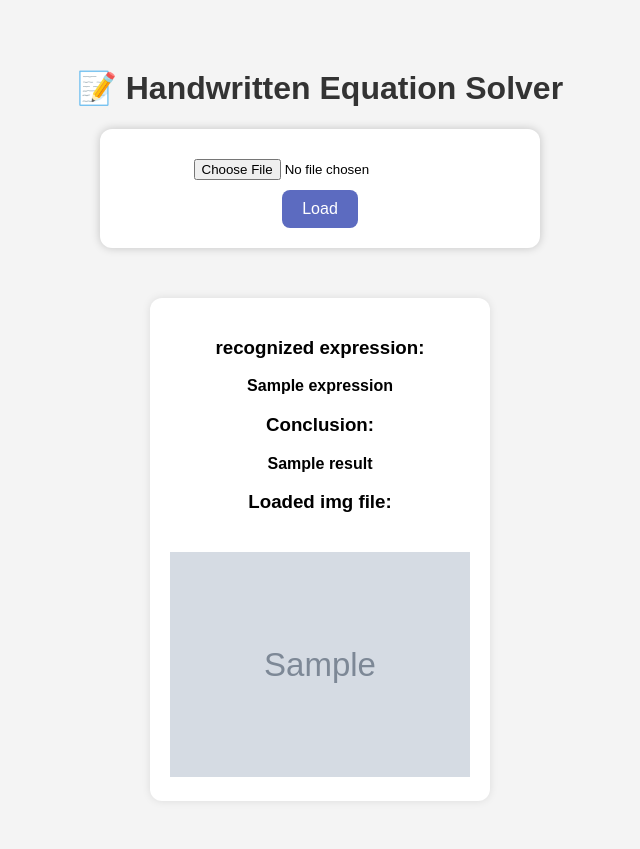
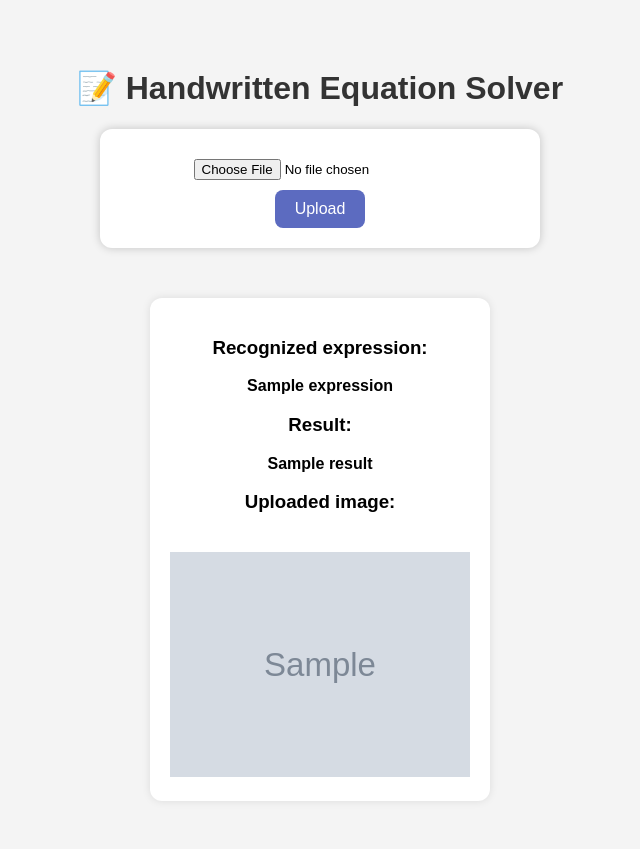
Before and after one commit to MiyavmatoMusashi/HES, a Flask app: template templates/index.html in a window 1280 px wide. Shown: the whole page, without its empty margins (320-960 px from the left). Run offline with Flask 3, Linux system fonts and the light colour scheme; the template is opened without the code that fills it: most values are stand-ins (such as "Sample title", 1, 10 or a date in 2020); grey boxes marked "Sample" are stand-in pictures.

Commit message:
first commit

```diff
--- a/app.py
+++ b/app.py
@@ -5,11 +5,11 @@ import cv2
 import numpy as np
 import tensorflow as tf
 
-# Eğitilmiş modeli yükle
+# Load trained model
 model = tf.keras.models.load_model("char_model.h5")
 
 
-# Sınıf ID -> Sembol eşlemesi
+# Class ID -> Symbol mapping
 def class_id_to_symbol(class_id):
     symbol_map = {
         0: '0', 1: '1', 2: '2', 3: '3', 4: '4',
@@ -19,7 +19,7 @@ def class_id_to_symbol(class_id):
     return symbol_map.get(class_id, '?')
 
 
-# 28x28'e orantılı padding'li yeniden boyutlandırma
+# Resize with proportional padding to 28x28
 def resize_with_padding(img, size=28):
     h, w = img.shape
     scale = size / max(h, w)
@@ -32,7 +32,7 @@ def resize_with_padding(img, size=28):
     return padded
 
 
-# Görüntüden karakterleri ayıkla
+# Extract characters from image
 def extract_characters(image_path):
     img = cv2.imread(image_path, cv2.IMREAD_GRAYSCALE)
     img = 255 - img
@@ -51,7 +51,7 @@ def extract_characters(image_path):
     return [char for _, char in chars]
 
 
-# Model ile tahmin
+# Predict using the model
 def predict_expression(model, char_images):
     expression = ""
     for img in char_images:
@@ -63,16 +63,16 @@ def predict_expression(model, char_images):
     return expression
 
 
-# İfadeyi değerlendir
+# Evaluate the expression
 def evaluate_expression(expression):
     try:
-        expression = expression.replace('÷', '/')  # ÷ yerine / kullan
+        expression = expression.replace('÷', '/')  # Replace ÷ with /
         return eval(expression)
     except Exception:
-        return "Geçersiz ifade"
+        return "Invalid expression"
 
 
-# Flask ayarları
+# Flask settings
 app = Flask(__name__)
 app.config['UPLOAD_FOLDER'] = 'static/uploads'
 
@@ -85,17 +85,17 @@ def index():
 
     if request.method == "POST":
         if 'file' not in request.files:
-            return render_template("index.html", error="Dosya yüklenmedi.")
+            return render_template("index.html", error="No file uploaded.")
 
         file = request.files["file"]
         if file.filename == "":
-            return render_template("index.html", error="Dosya seçilmedi.")
+            return render_template("index.html", error="No file selected.")
 
         filename = secure_filename(file.filename)
         filepath = os.path.join(app.config['UPLOAD_FOLDER'], filename)
         file.save(filepath)
 
-        # Görselden karakterleri ayıkla, tahmin et ve sonucu hesapla
+        # Extract characters from image, predict and evaluate
         char_images = extract_characters(filepath)
         expression = predict_expression(model, char_images)
         result = evaluate_expression(expression)
--- a/templates/index.html
+++ b/templates/index.html
@@ -1,5 +1,5 @@
 <!DOCTYPE html>
-<html lang="tr">
+<html lang="en">
 <head>
     <meta charset="UTF-8">
     <title>Handwritten Equation Solver</title>
@@ -63,7 +63,7 @@
     <form action="/" method="POST" enctype="multipart/form-data">
         <input type="file" name="file" accept="image/*" required>
         <br>
-        <input type="submit" value="Load">
+        <input type="submit" value="Upload">
     </form>
 
     {% if error %}
@@ -72,15 +72,15 @@
 
     {% if expression %}
         <div class="result-box">
-            <h3>recognized expression:</h3>
+            <h3>Recognized expression:</h3>
             <p><strong>{{ expression }}</strong></p>
 
-            <h3>Conclusion:</h3>
+            <h3>Result:</h3>
             <p><strong>{{ result }}</strong></p>
 
             {% if image_path %}
-                <h3>Loaded img file:</h3>
-                <img class="image-preview" src="{{ image_path }}" alt="Loaded img file">
+                <h3>Uploaded image:</h3>
+                <img class="image-preview" src="{{ image_path }}" alt="Uploaded image">
             {% endif %}
         </div>
     {% endif %}
```
